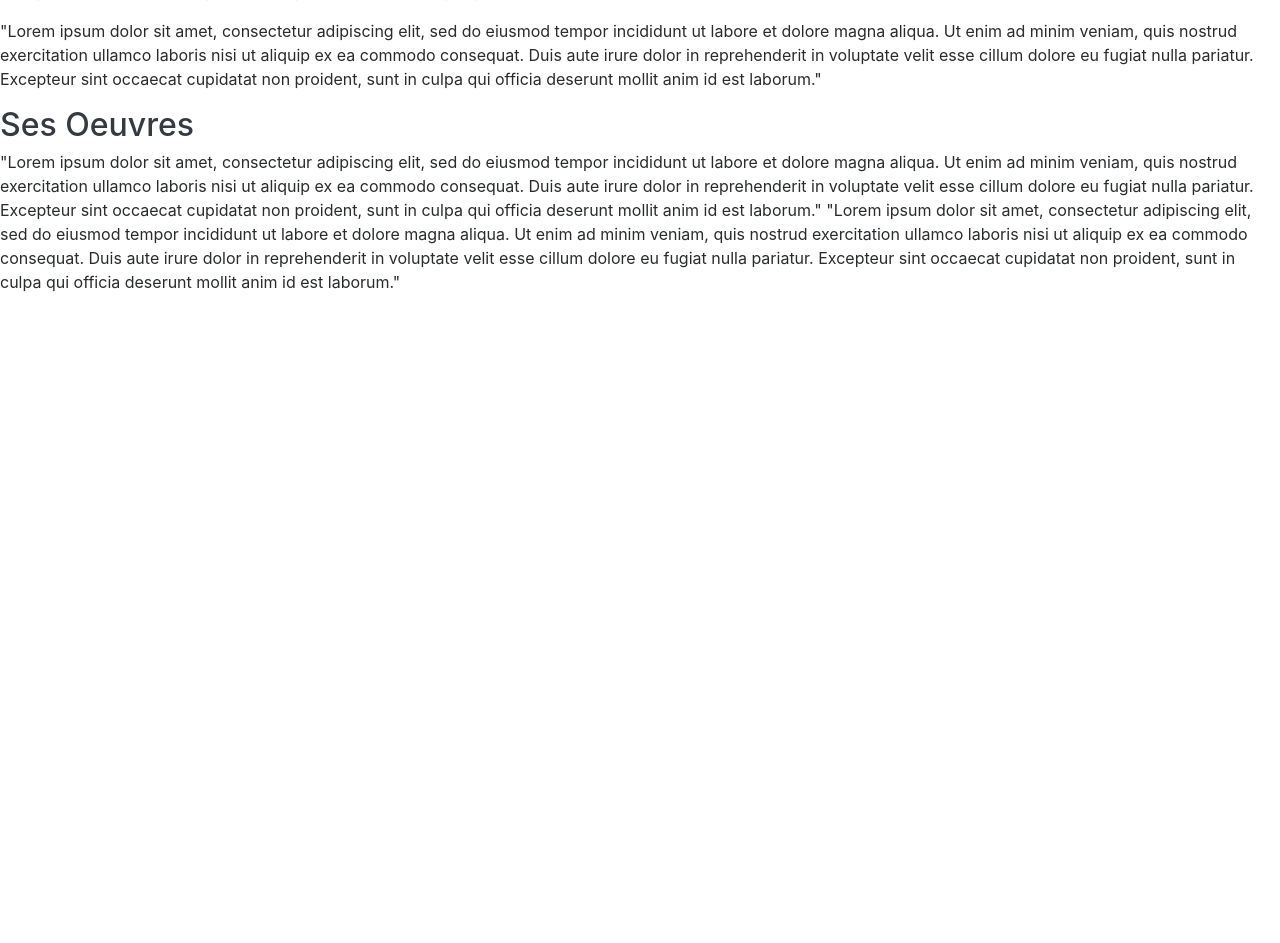
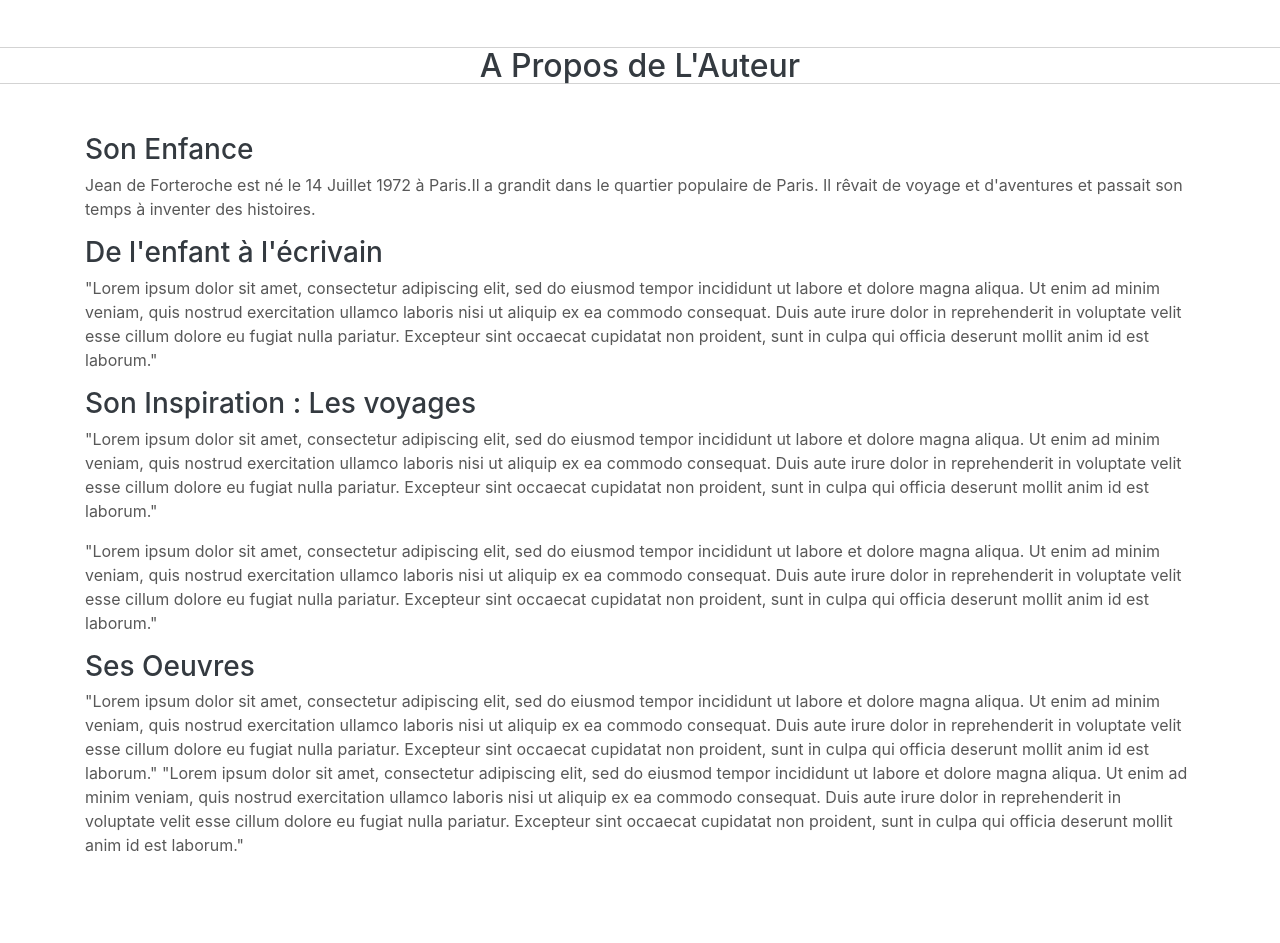
Before and after one commit to katellF/jean-forteroche, a PHP site: template view/frontend/writerView.php in a window 1280 px wide. Shown: the part 443-1386 px from the top of the page. Before the commit the page ends 735 px from the top, so only its background shows below. Run offline with PHP 8.4, Linux system fonts and the light colour scheme; the template is opened without the code that fills it, so the values that code supplies are empty; some libraries are stand-ins or nearby versions.

Commit message:
css/a propos

```diff
--- a/public/css/style.css
+++ b/public/css/style.css
@@ -65,7 +65,7 @@ h1, h2,h3{
     background: url("images/im_1_alaska.jpg") no-repeat center center;
     background-size: cover;
     height:400px;
-    padding-top: 100px;
+    padding-top: 120px;
 }
 
 .button_list {
@@ -118,3 +118,6 @@ font-size: 3rem;
 }
 
 /* footer */
+footer{
+    margin-top: 70px;
+}
--- a/view/frontend/writerView.php
+++ b/view/frontend/writerView.php
@@ -1,15 +1,18 @@
 <?php $this->title = 'Jean Forteroche';
 ?>
+<div class="text-center title_Accueil">
+    <h1>Jean de Forteroche</h1>
+</div>
 
-<h1> A Propos de L'Auteur </h1>
-
-<h2> Son Enfance </h2>
+<h2 class="text-center ligne_top ligne_bottom">A Propos de L'Auteur</h2>
+<div class="container">
+<h3> Son Enfance </h3>
 <p>
     Jean de Forteroche est né le 14 Juillet 1972 à Paris.Il a grandit dans le quartier populaire de Paris.
 Il rêvait de voyage et d'aventures et passait son temps à inventer des histoires.
 </p>
 
-<h2> De l'enfant à l'écrivain </h2>
+<h3> De l'enfant à l'écrivain </h3>
 <p>
     "Lorem ipsum dolor sit amet, consectetur adipiscing elit, sed do eiusmod tempor incididunt ut labore et dolore magna aliqua.
     Ut enim ad minim veniam, quis nostrud exercitation ullamco laboris nisi ut aliquip ex ea commodo consequat. Duis aute irure dolor in reprehenderit
@@ -17,7 +20,7 @@ Il rêvait de voyage et d'aventures et passait son temps à inventer des histoir
     Excepteur sint occaecat cupidatat non proident, sunt in culpa qui officia deserunt mollit anim id est laborum."
 </p>
 
-<h2> Son Inspiration : Les voyages</h2>
+<h3> Son Inspiration : Les voyages</h3>
 <p>
     "Lorem ipsum dolor sit amet, consectetur adipiscing elit, sed do eiusmod tempor incididunt ut labore et dolore magna aliqua.
     Ut enim ad minim veniam, quis nostrud exercitation ullamco laboris nisi ut aliquip ex ea commodo consequat. Duis aute irure dolor in reprehenderit
@@ -32,7 +35,7 @@ Il rêvait de voyage et d'aventures et passait son temps à inventer des histoir
     Excepteur sint occaecat cupidatat non proident, sunt in culpa qui officia deserunt mollit anim id est laborum."
 </p>
 
-<h2> Ses Oeuvres </h2>
+<h3> Ses Oeuvres </h3>
 <p>
     "Lorem ipsum dolor sit amet, consectetur adipiscing elit, sed do eiusmod tempor incididunt ut labore et dolore magna aliqua. Ut enim ad minim veniam,
     quis nostrud exercitation ullamco laboris nisi ut aliquip ex ea commodo consequat. Duis aute irure dolor in reprehenderit in voluptate velit esse cillum
@@ -41,3 +44,5 @@ Il rêvait de voyage et d'aventures et passait son temps à inventer des histoir
     quis nostrud exercitation ullamco laboris nisi ut aliquip ex ea commodo consequat. Duis aute irure dolor in reprehenderit in voluptate velit esse cillum
     dolore eu fugiat nulla pariatur. Excepteur sint occaecat cupidatat non proident, sunt in culpa qui officia deserunt mollit anim id est laborum."
 </p>
+
+    </div>
--- a/view/template.php
+++ b/view/template.php
@@ -53,7 +53,7 @@
 <script src="https://maxcdn.bootstrapcdn.com/bootstrap/4.0.0-beta.3/js/bootstrap.min.js" integrity="sha384-a5N7Y/aK3qNeh15eJKGWxsqtnX/wWdSZSKp+81YjTmS15nvnvxKHuzaWwXHDli+4" crossorigin="anonymous"></script>
 </body>
 
-<footer >
+<footer>
 
 <!--    <a href="index.php?action=register" class="nav-link active">admin</a>-->
 <!--    <a href="index.php?action=register"class="nav-link active">mentions legales</a>-->
```
Also changed, not shown: view/frontend/contactView.php (added, +7 -0 lines), view/frontend/postView.php (+8 -8 lines).
